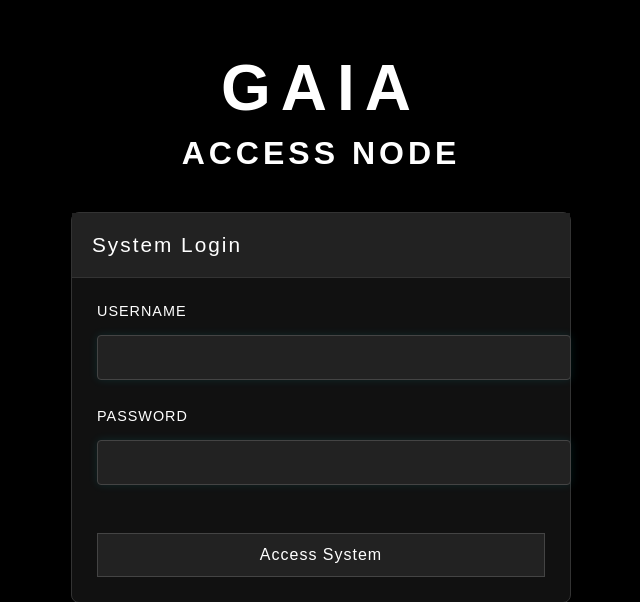
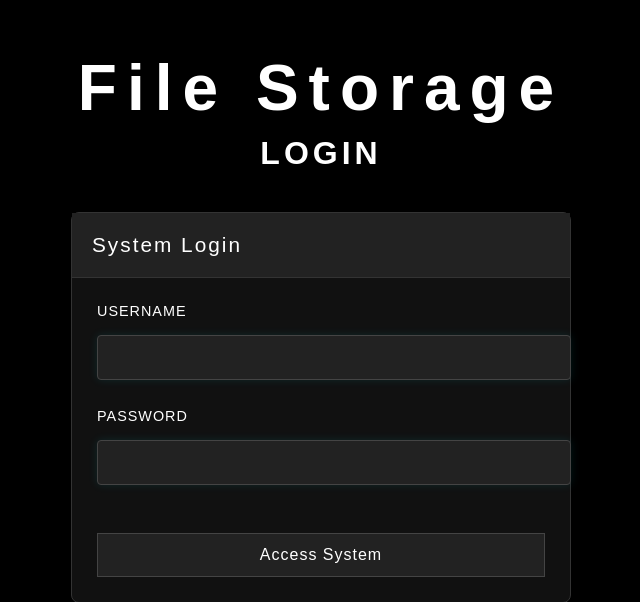
Before and after one commit to djaylanoa/Gaia-online, a Flask app: page / in a window 1280 px wide. Shown: the part 59-661 px from the top of the page, without its empty margins (319-959 px from the left). Run offline with Flask 3, Linux system fonts and the light colour scheme; a user stored in the database is signed in.

Commit message:
Assistant checkpoint: Remove GAIA themed text from all pages
Assistant generated file changes:
- templates/base.html: Remove GAIA references
- templates/dashboard.html: Remove GAIA references
- templates/login.html: Remove GAIA references
- templates/manage_users.html: Remove GAIA references
- templates/ai.html: Remove GAIA references

---

User prompt:

no like the gaia themed words

Replit-Commit-Author: Assistant
Replit-Commit-Session-Id: eb7dc07e-0287-45af-8085-b15adf5ab842

```diff
--- a/templates/ai.html
+++ b/templates/ai.html
@@ -3,7 +3,7 @@
 {% block content %}
 <div class="gaia-dashboard">
     <div class="gaia-header">
-        <h1 class="gaia-title">GAIA</h1>
+        <h1 class="gaia-title">File Storage</h1>
         <h2 class="encryption-title">AI Assistant</h2>
         <div class="clearance-badge">Clearance Level: {{ session.clearance }}</div>
     </div>
--- a/templates/base.html
+++ b/templates/base.html
@@ -1,7 +1,7 @@
 <!DOCTYPE html>
 <html>
 <head>
-    <title>GAIA</title>
+    <title>File Storage</title>
     <style>
         {% if session.get('theme') == 'blackwhite' %}
         body {
--- a/templates/dashboard.html
+++ b/templates/dashboard.html
@@ -2,8 +2,8 @@
 {% block content %}
 <div class="gaia-dashboard">
     <div class="gaia-header">
-        <h1 class="gaia-title">GAIA</h1>
-        <h2 class="encryption-title">Heaphestus</h2>
+        <h1 class="gaia-title">File Storage</h1>
+        <h2 class="encryption-title">Secure Storage</h2>
         <div class="clearance-badge">Clearance Level: {{ session.clearance }}</div>
     </div>
 
--- a/templates/login.html
+++ b/templates/login.html
@@ -3,8 +3,8 @@
 {% block content %}
 <div class="gaia-login">
     <div class="gaia-header">
-        <h1 class="gaia-title">GAIA</h1>
-        <h2 class="encryption-title">Access Node</h2>
+        <h1 class="gaia-title">File Storage</h1>
+        <h2 class="encryption-title">Login</h2>
     </div>
     <div class="login-panel panel">
         <div class="panel-header">
--- a/templates/manage_users.html
+++ b/templates/manage_users.html
@@ -3,8 +3,8 @@
 {% block content %}
 <div class="gaia-dashboard">
     <div class="gaia-header">
-        <h1 class="gaia-title">GAIA</h1>
-        <h2 class="encryption-title">Aether</h2>
+        <h1 class="gaia-title">File Storage</h1>
+        <h2 class="encryption-title">User Management</h2>
         <div class="clearance-badge">Clearance Level: {{ session.clearance }}</div>
     </div>
 
```
